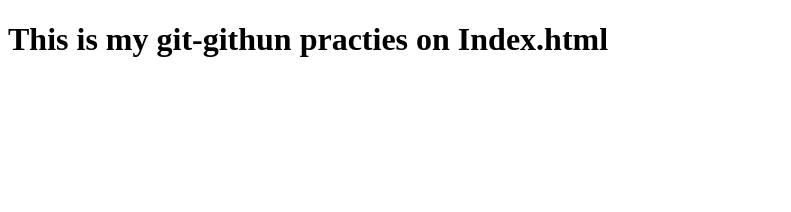
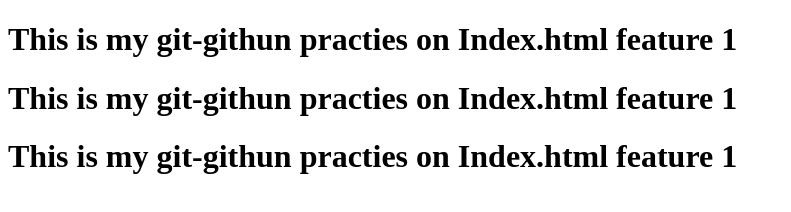
Before and after one commit to jodsgu/git-practis1, a plain HTML site: page index.html in a window 1280 px wide. Shown: the whole page, without its empty margins (0-791 px from the left). Drawn offline with Linux system fonts and the light colour scheme.

Commit message:
tag add in feature1 branch

```diff
--- a/index.html
+++ b/index.html
@@ -6,6 +6,8 @@
   <title>Document</title>
 </head>
 <body>
-  <h1>This is my git-githun practies on Index.html</h1>
+  <h1>This is my git-githun practies on Index.html   feature 1</h1>
+  <h1>This is my git-githun practies on Index.html   feature 1</h1>
+  <h1>This is my git-githun practies on Index.html   feature 1</h1>
 </body>
 </html>
```
